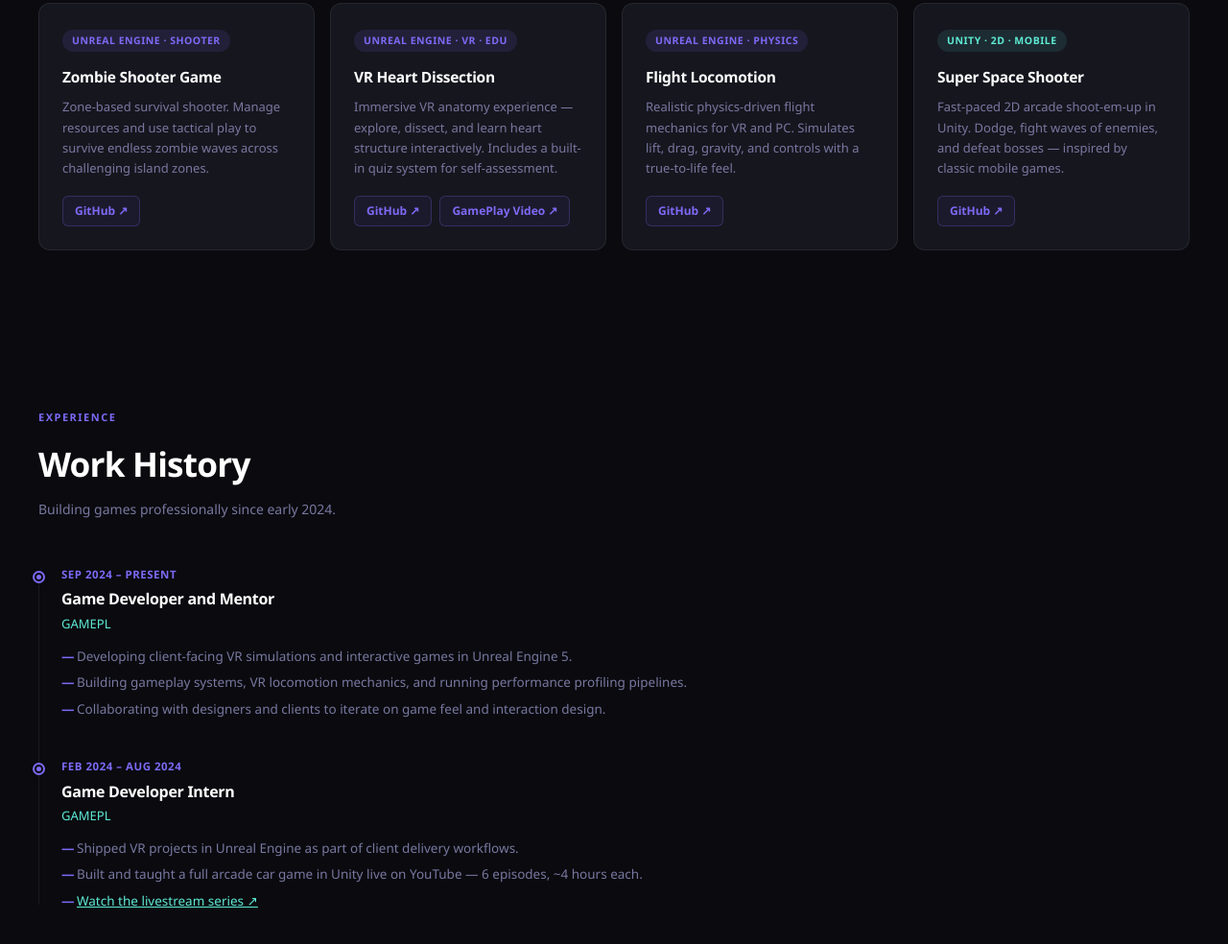
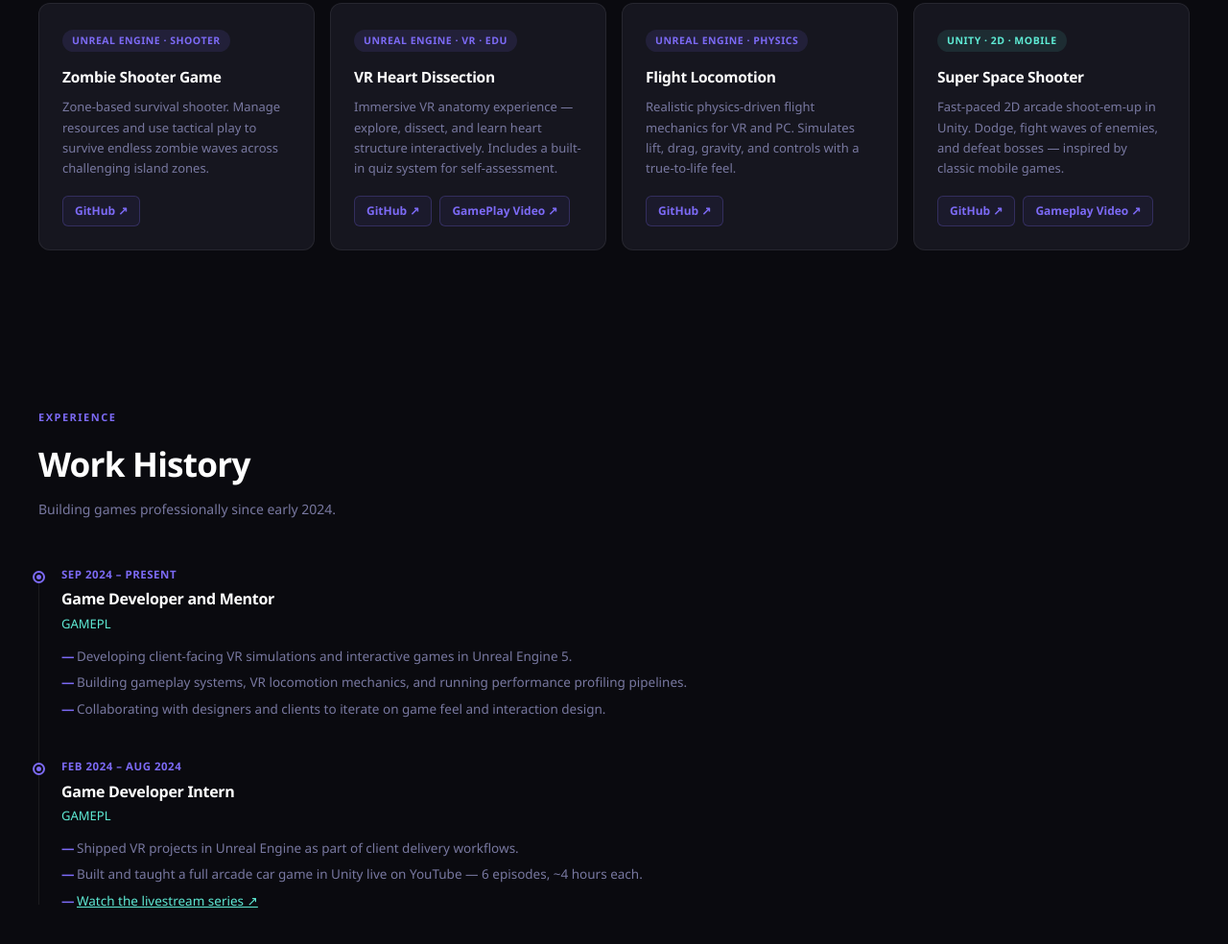
Before and after one commit to 1cecubee/Portfolioo, a plain HTML site: page index.html in a window 1280 px wide. Shown: the part 1821-2805 px from the top of the page at 96% size. Drawn offline with Linux system fonts and the light colour scheme.

Commit message:
Added Super Space Shooter Gameplay

```diff
--- a/index.html
+++ b/index.html
@@ -361,6 +361,7 @@
         <p class="project-desc">Fast-paced 2D arcade shoot-em-up in Unity. Dodge, fight waves of enemies, and defeat bosses — inspired by classic mobile games.</p>
         <div class="project-links">
           <a href="https://github.com/1cecubee/SuperSpaceShooter" target="_blank" class="project-link">GitHub ↗</a>
+          <a href="https://youtu.be/vVJhAz5fZYI" target="_blank" class="project-link">Gameplay Video ↗</a>
         </div>
       </div>
     </div>
```
